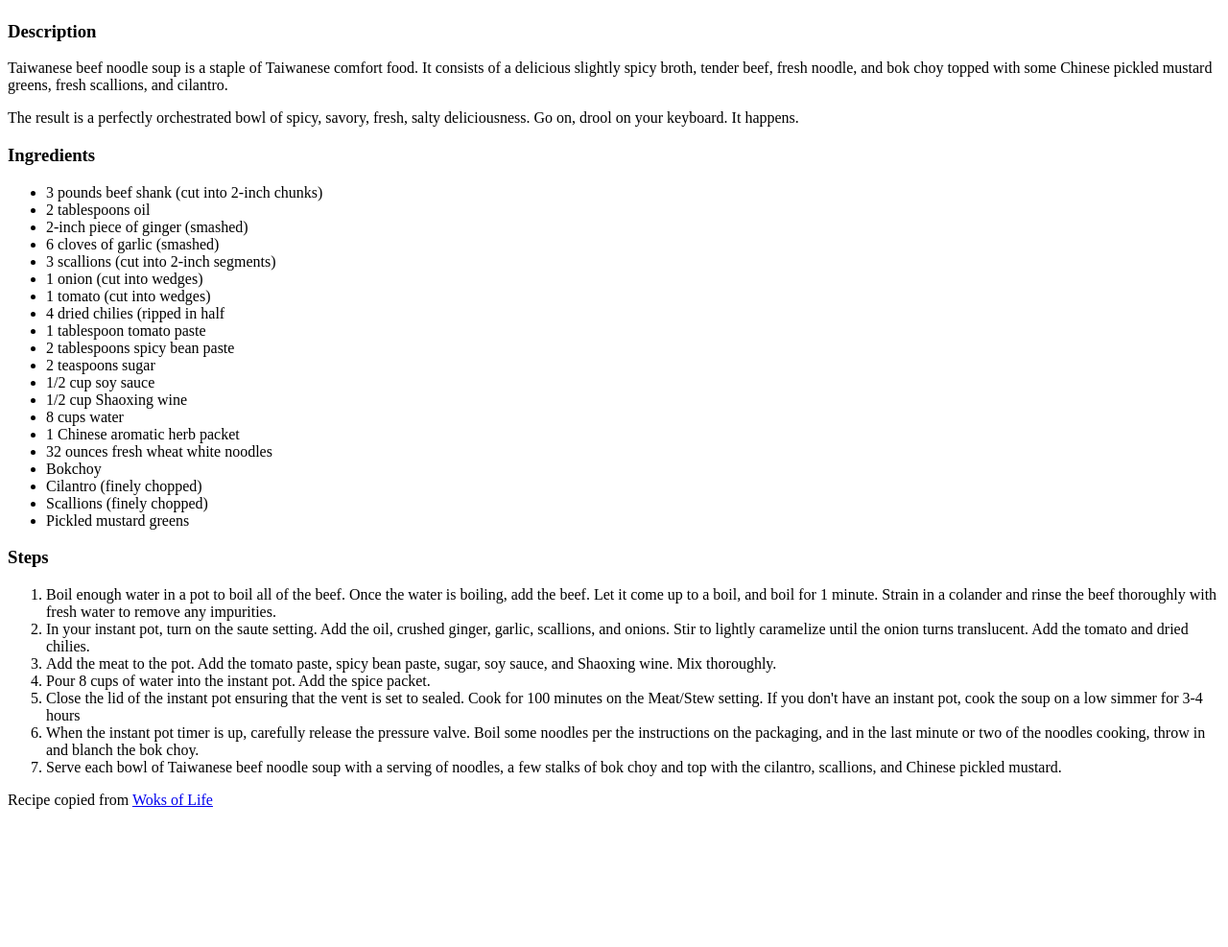
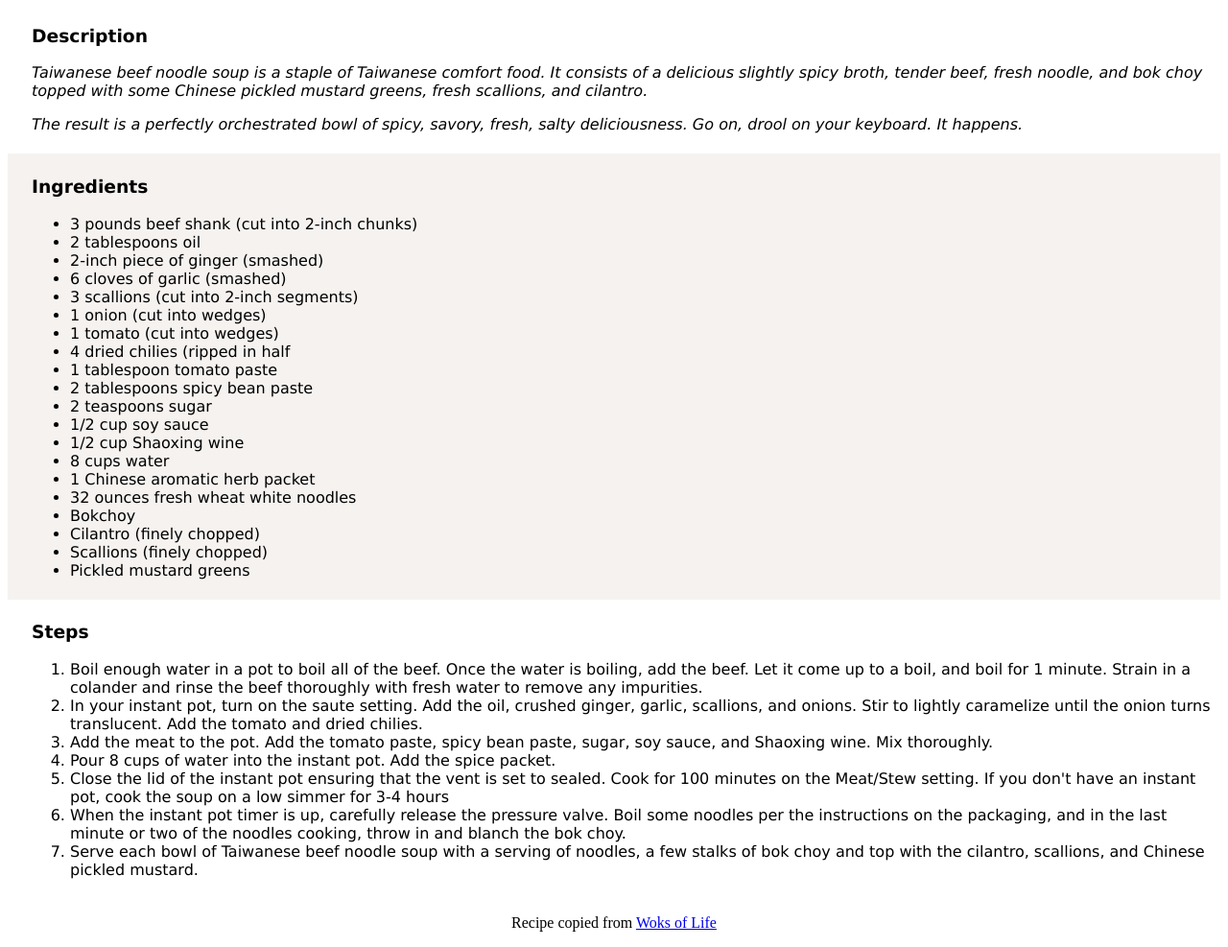
Before and after one commit to ewoknock/odin-recipes, a plain HTML site: page recipes/taiwanese-beef-noodle-soup.html in a window 1280 px wide. Shown: the part 917-1904 px from the top of the page at 96% size. Before the commit the page ends 1776 px from the top, so only its background shows below. Drawn offline with Linux system fonts and the light colour scheme.

Commit message:
Initial stylesheet creation
Creates the initial CSS stylesheet and modifies the html code for the
various recipes to reflect the new stylesheet. Index.html is plain.
[Ticket: X]

```diff
--- a/recipes/taiwanese-beef-noodle-soup.html
+++ b/recipes/taiwanese-beef-noodle-soup.html
@@ -3,17 +3,22 @@
 <head>
     <meta charset="UTF-8">
     <title>Taiwanese Beef Noodle Soup</title>
+    <link rel="stylesheet" href="../styles/style.css">
 </head>
 <body>
     <h1>Taiwanese Beef Noodle Soup</h1>
+
     <img src="../images/taiwanese-beef-noodle-soup.jpg">
 
+    <div class="description">
         <h3>Description</h3>
-    <p>Taiwanese beef noodle soup is a staple of Taiwanese comfort food. It consists of a delicious slightly spicy broth, tender beef,
+        <p class="text">Taiwanese beef noodle soup is a staple of Taiwanese comfort food. It consists of a delicious slightly spicy broth, tender beef,
             fresh noodle, and bok choy topped with some Chinese pickled mustard greens, fresh scallions, and cilantro.</p>
 
-    <p>The result is a perfectly orchestrated bowl of spicy, savory, fresh, salty deliciousness. Go on, drool on your keyboard. It happens.</p>
+        <p class="text">The result is a perfectly orchestrated bowl of spicy, savory, fresh, salty deliciousness. Go on, drool on your keyboard. It happens.</p>
+    </div>
 
+    <div class="ingredients">
         <h3>Ingredients</h3>
         <ul>
             <li>3 pounds beef shank (cut into 2-inch chunks)</li>
@@ -38,6 +43,9 @@
             <li>Pickled mustard greens</li>
         </ul>
 
+    </div>
+
+    <div>
         <h3>Steps</h3>
         <ol>
             <li>Boil enough water in a pot to boil all of the beef. Once the water is boiling, add the beef. Let it come up to a boil,
@@ -66,8 +74,11 @@
                 scallions, and Chinese pickled mustard.
             </li>
         </ol>
+    </div>
+
 
     <p>Recipe copied from
-        <a href="https://thewoksoflife.com/taiwanese-beef-noodle-soup-instant-pot/" target="_blank" rel="noopener noreferrer">Woks of Life</a></p>
+        <a href="https://thewoksoflife.com/taiwanese-beef-noodle-soup-instant-pot/" target="_blank" rel="noopener noreferrer">Woks of Life</a>
+    </p>
 </body>
 </html>
--- /dev/null
+++ b/styles/style.css
@@ -0,0 +1,17 @@
+body{
+    text-align: center;
+}
+
+div{
+    font-family: "Verdana", sans-serif;
+    text-align: left;
+    padding: 5px 5px 5px 25px;
+}
+
+.ingredients{
+    background-color:  #F5F2F0;
+}
+
+.description .text{
+    font-style: italic;
+}
```
Also changed, not shown: index.html (+1 -0 lines), recipes/miso-noodle-soup.html (+12 -1 lines), recipes/pineapple-fried-rice.html (+11 -2 lines). Lines whose indentation alone changed are shown as unchanged.
